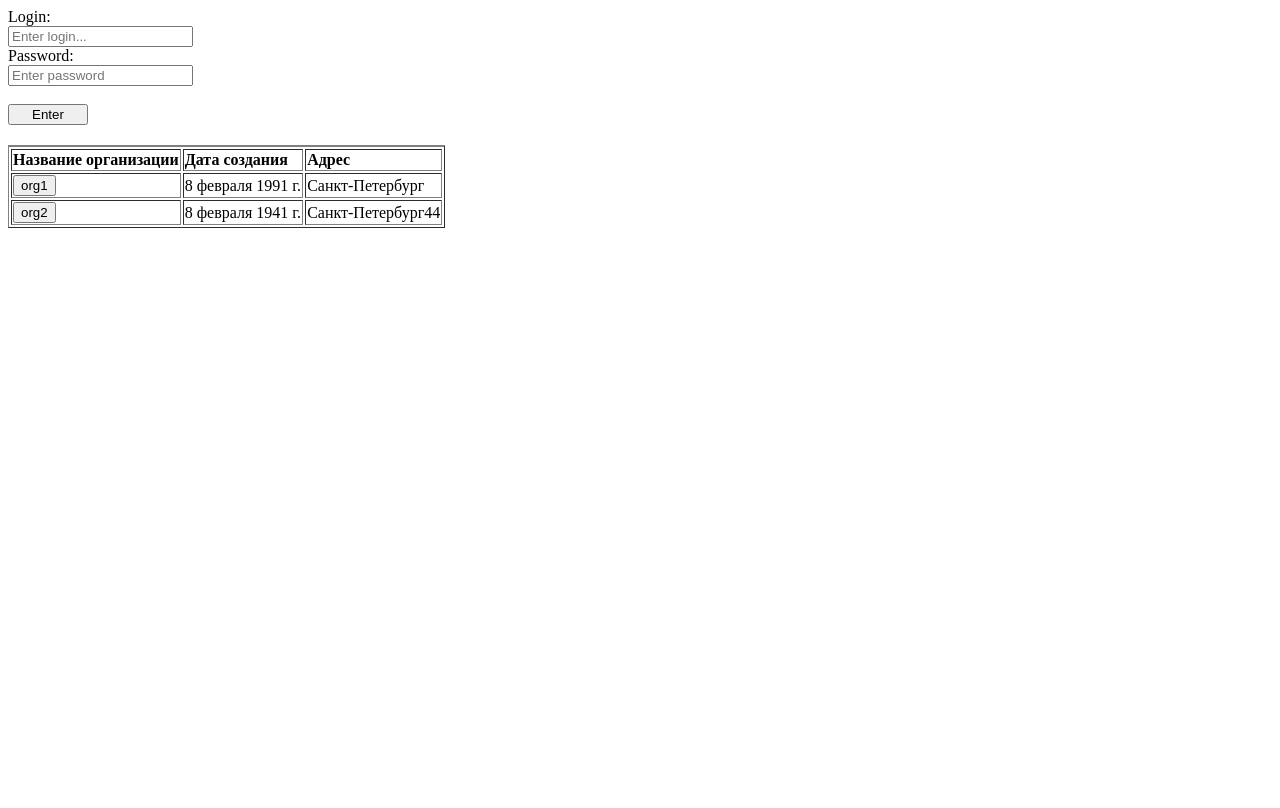
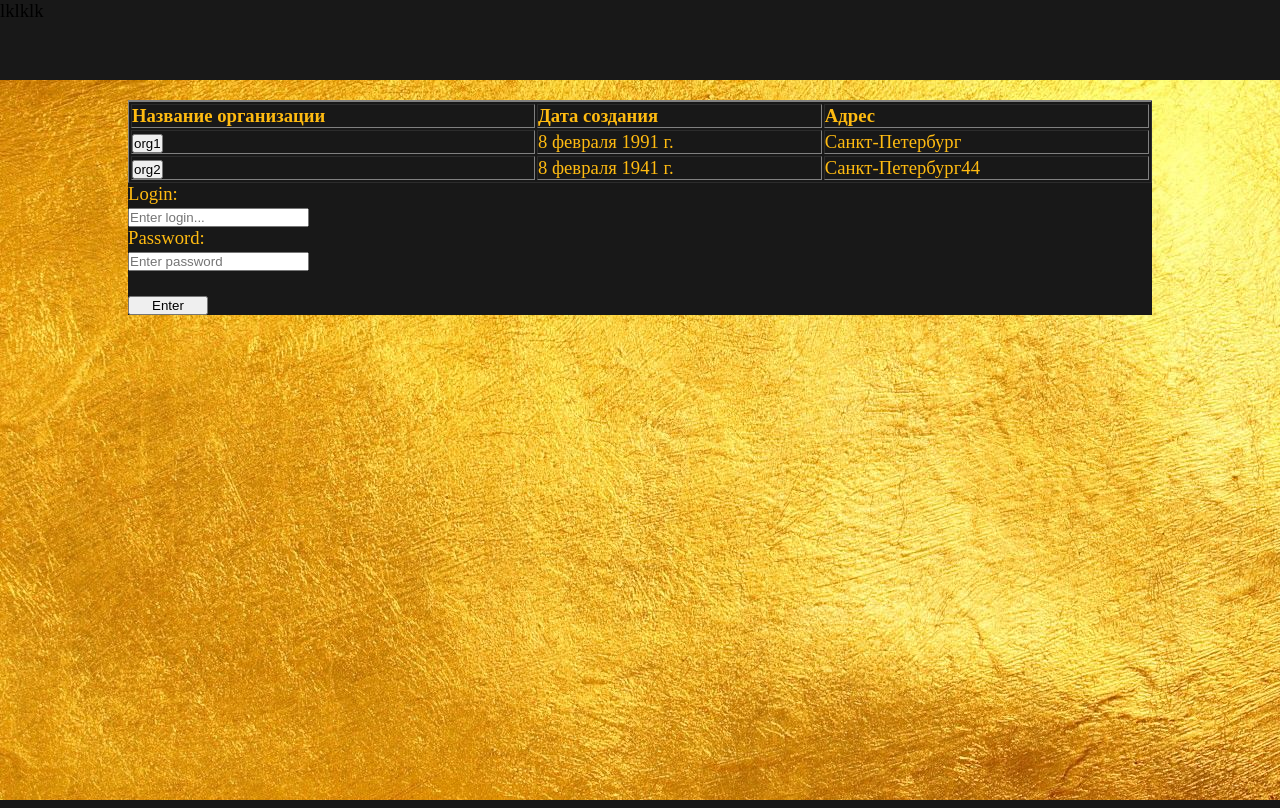
Before and after one commit to TikhonovaElena/kursach, a Django app: page / in a window 1280 px wide. Run offline with Django 3.2, Linux system fonts and the light colour scheme.

Commit message:
Начало работы над внешним видом

```diff
--- /dev/null
+++ b/InventorySystem/inventory/static/stylesheet.css
@@ -0,0 +1,40 @@
+* {
+	margin: 0;
+	padding: 0;
+}
+header {
+ display: block; /* Для старых браузеров */
+ /*background-image: url("image/gold1.jpg");
+ color: #181818;*/
+ height: 80px;
+ margin-bottom: 20px;
+ background-color: #181818;
+}
+body {
+	background-image: url("image/gold1.jpg");
+	font-size: 14pt;
+}
+
+.block {
+	background-color: #181818;
+	color: #ffbb11;
+	width: 80%;
+	margin-left: 10%;
+}
+
+.main_block {
+	margin: 20px;
+}
+
+table {
+	width: 100%
+}
+
+.description {
+	font-style: inherit;
+	color: red
+}
+
+.org_name {
+	font-size: 32pt;
+}
--- a/InventorySystem/inventory/templates/inventory/org_list.html
+++ b/InventorySystem/inventory/templates/inventory/org_list.html
@@ -1,58 +1,19 @@
-<!DOCTYPE html>
-{% load static %}
-<html lang="ru" style="height: 100%; min-height: 100%">
-<head>
-    <meta charset="UTF-8">
-    <title>Лалала</title>
-    <!--<link rel="stylesheet" href="{% static 'css/bootstrap.min.css' %}">-->
-</head>
-{% comment %}<nav>
-    <input type="text" name="login" placeholder="Введите логин">
-    <input type="password" name="password" placeholder="Введите пароль">
-    <input type="submit" value="Enter" style="width: 80px;">
-</nav>{% endcomment %}
-<body style="height: 100%; min-height: 100%">
+{% extends 'inventory/wrapper.html' %}
 
+{% block head %}
+<title>Список организаций</title>
+{% endblock %}
 
-<form id="f" method="post" action="auth">
-    {% csrf_token %}
-
-
-    <div >
-        <label>Login:</label>
-        <div>
-            <input type="text" name="login" placeholder="Enter login...">
-        </div>
-    </div>
-
-    <div>
-        <label>Password:</label>
-        <div>
-            <input type="password" name="password" placeholder="Enter password">
-        </div>
-    </div>
-
-    <div>
-        <div>
-            </br>
-            <input type="submit" value="Enter" style="width: 80px;">
-        </div>
-    </div>
-
-</form>
-
+{% block content %}
 
 <table border="1" style="border-top: 2px solid grey; margin-top: 20px">
-
 
     <td><b>Название организации</b></td>
     <td><b>Дата создания</b></td>
     <td><b>Адрес</b></td>
 
-
     {% for org in orgs %}
         <tr>
-
             <td>
                 <form id="f" method="post" action="org_info">
                     {% csrf_token %}
@@ -61,19 +22,30 @@
             </td>
             <td>{{ org.create_date }}</td>
             <td>{{ org.address }}</td>
-
         </tr>
 
     {% endfor %}
-
 </table>
 
-<!-- Подключаем jQuery перед тэгом </body>-->
-<!--<script src="{% static 'jquery.min.js' %}"></script>-->
-<!-- Подключаем Bootstrap JS перед тэгом </body>-->
-<!--<script src="{% static 'bootstrap.min.js' %}"></script>-->
-
-
-</body>
-
-</html>
+<form id="f" method="post" action="auth">
+    {% csrf_token %}
+    <div >
+        <label>Login:</label>
+        <div>
+            <input type="text" name="login" placeholder="Enter login...">
+        </div>
+    </div>
+    <div>
+        <label>Password:</label>
+        <div>
+            <input type="password" name="password" placeholder="Enter password">
+        </div>
+    </div>
+    <div>
+        <div>
+            </br>
+            <input type="submit" value="Enter" style="width: 80px;">
+        </div>
+    </div>
+</form>
+{% endblock %}
--- /dev/null
+++ b/InventorySystem/inventory/templates/inventory/wrapper.html
@@ -0,0 +1,18 @@
+<!DOCTYPE html>
+<html>
+<head>
+	<meta charset="UTF-8">
+	{% load staticfiles %}
+	<link rel="stylesheet" type="text/css" href="{% static 'stylesheet.css' %}">
+	{% block head %}
+	{% endblock %}
+</head>
+<body>
+	<header>lklklk</header>
+	<div class="block">
+		{% block content %}
+		{% endblock %}
+		{% load staticfiles %}
+	</div>
+</body>
+</html>
```
Also changed, not shown: InventorySystem/inventory/templates/inventory/org_info.html (+31 -41 lines), InventorySystem/inventory/templates/inventory/wealth_info.html (+11 -8 lines), InventorySystem/inventory/static/image/gold1.jpg (added), InventorySystem/inventory/static/image/gold2.jpg (added), InventorySystem/inventory/static/image/gold3.jpg (added), InventorySystem/inventory/static/image/хм.gif (added).
